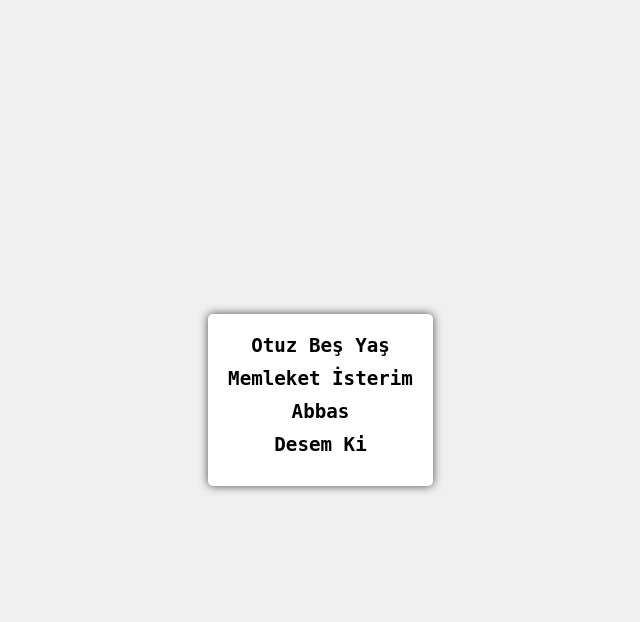
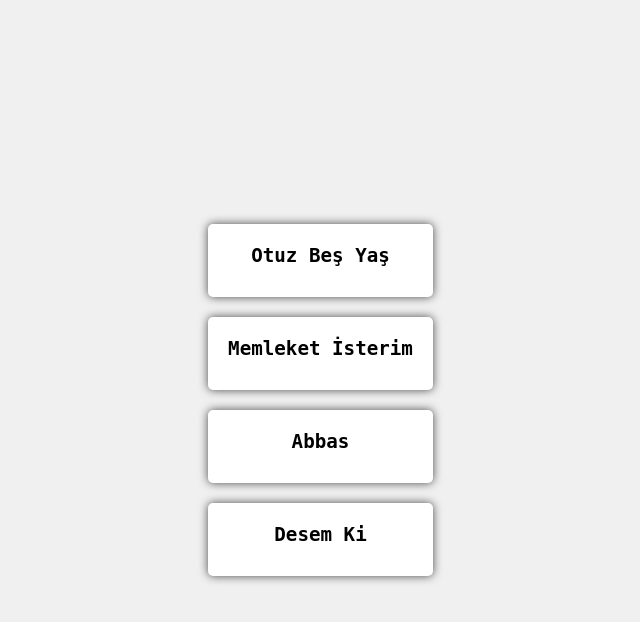
Before and after one commit to AmenoAmena/poetProject, a Django app: a page that uses poetsShown/templates/poetsShown/authorPoets.html in a window 1280 px wide. Shown: the top 622 px of the page, without its empty margins (322-962 px from the left). Run offline with Django 4.2, Linux system fonts and the light colour scheme; data comes from the database, SQL or seed files in the repository.

Commit message:
css biraz düzeltildi

```diff
--- a/poetsShown/templates/poetsShown/authorPoets.html
+++ b/poetsShown/templates/poetsShown/authorPoets.html
@@ -6,14 +6,19 @@
     <meta name="viewport" content="width=device-width, initial-scale=1.0">
     <title>{{author}} şiirleri</title>
     <link rel="stylesheet" href="{% static 'poetsShown/css/authorPoets.css' %}">
+    <link rel="shortcut icon" type="image/x-icon" href="{% static 'poetsShown/img/poem.png' %}">
+
 </head>
 <body>
     <div class="container">
-        <div class="authorShow">
-            {% for poet in authorPoet %}
+        {% for poet in authorPoet %}
+    <ul class="authorList">
+        <li class="authorShow">
                 <div class="author"><a href="{% url 'poet_show' pk=poet.id %}">{{ poet.poetName }}</a></div>
-            {% endfor %}
-        </div>
+        </li>
+        {% endfor %}
+    </ul>
+
 
     </div>
 </body>
--- a/poetsShown/templates/poetsShown/authors.html
+++ b/poetsShown/templates/poetsShown/authors.html
@@ -5,6 +5,7 @@
     <meta charset="UTF-8">
     <meta name="viewport" content="width=device-width, initial-scale=1.0">
     <title>Yazarlar</title>
+    <link rel="shortcut icon" type="image/x-icon" href="{% static 'poetsShown/img/poem.png' %}">
     <link rel="stylesheet" href="{% static 'poetsShown/css/author.css' %}">
     <script src="https://kit.fontawesome.com/b461c2f143.js" crossorigin="anonymous"></script>
 </head>
@@ -14,7 +15,7 @@
     <a href="{% url 'index' %}" >Ana Sayfa <i class="fa-solid fa-house"></i></a>
 
     <div class="container">
-        <ul class="authorList">
+        <ul>
             {% for author in authors %}
             <li class="authorShow">
                 <div class="author">
```
